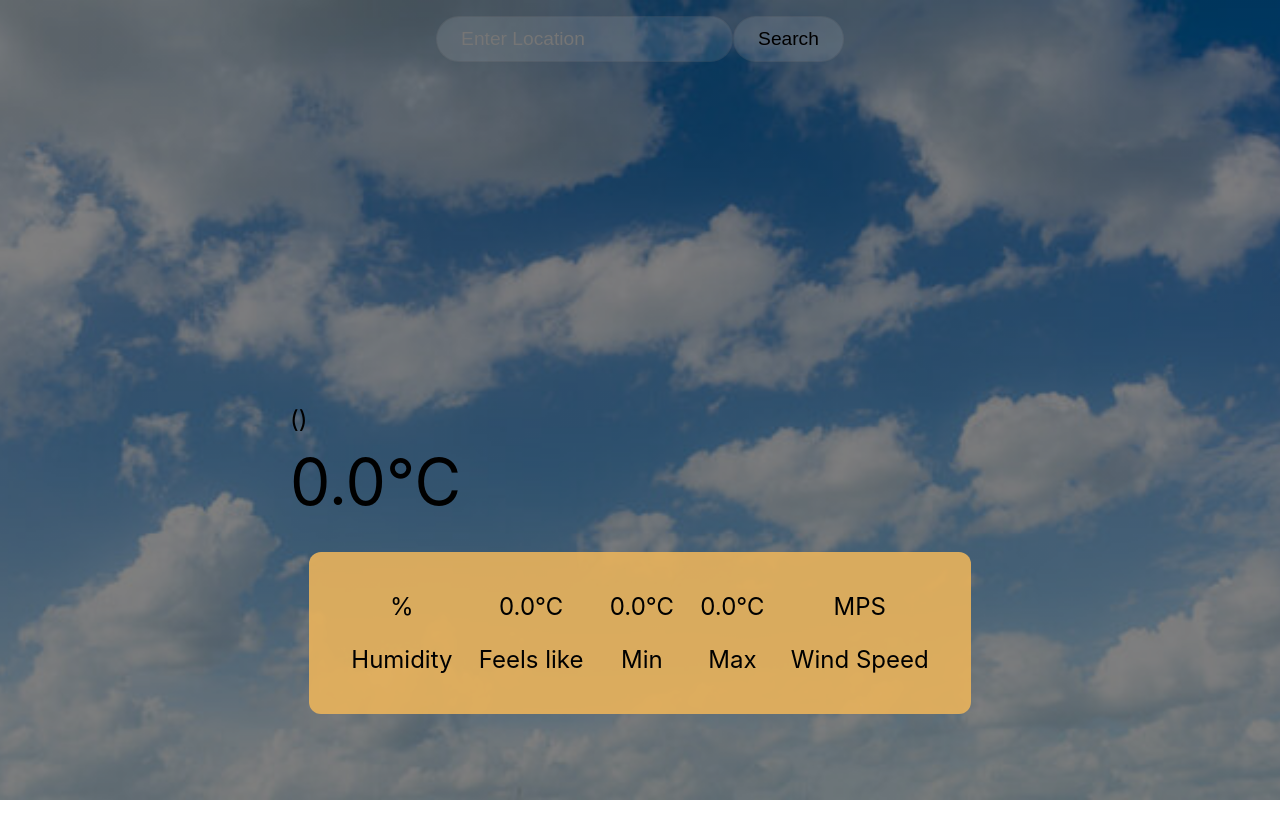
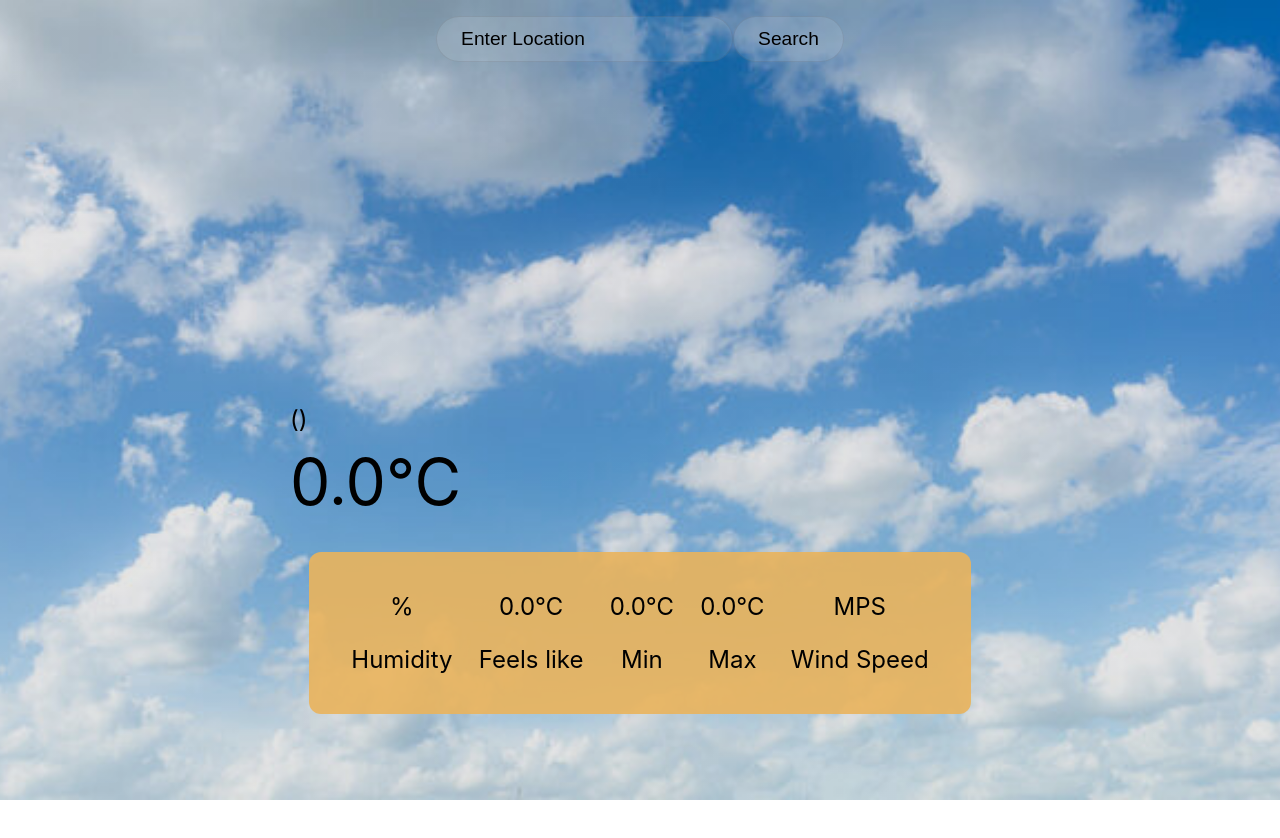
Before and after one commit to lucioxx89/Weather_App, a React (Create React App) app: page / in a window 1280 px wide. Shown: the top 838 px of the page. Built offline with nearby package versions, Linux system fonts and the light colour scheme; no server answers.

Commit message:
added style and make background lighter

```diff
--- a/src/components/searchForm.css
+++ b/src/components/searchForm.css
@@ -29,6 +29,9 @@
   background: rgba(255, 255, 255, 0.1);
 }
 
+::placeholder {
+  color: black;
+}
 .search_bar_button {
   padding: 0.7rem 1.5rem;
   font-size: 1.2rem;
--- a/src/index.css
+++ b/src/index.css
@@ -5,7 +5,7 @@
     sans-serif;
   -webkit-font-smoothing: antialiased;
   -moz-osx-font-smoothing: grayscale;
-  background: linear-gradient(rgba(0, 0, 0, 0.5), rgba(0, 0, 0, 0.5)),
+  background: linear-gradient(rgba(0, 0, 0, 0.1), rgba(0, 0, 0, 0.1)),
     url("./assets/back3.jpeg");
   background-size: cover;
   background-position: center center;
```
Also changed, not shown: src/assets/sky1.jpeg (deleted).
